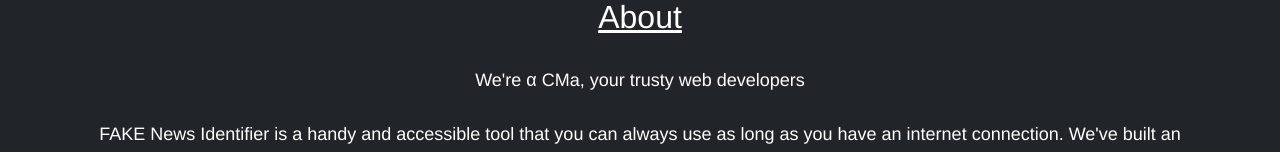
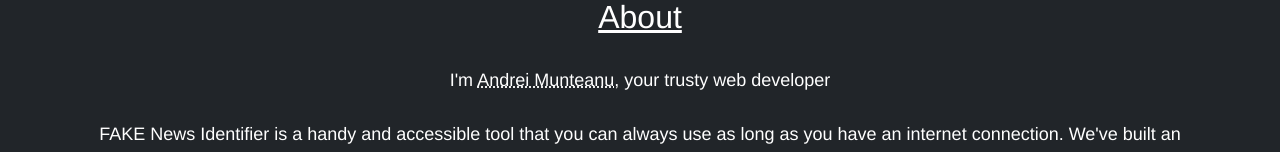
Before and after one commit to Pcarioca/Fake-News-Identifier2, a plain HTML site: page about.html in a window 1280 px wide. Shown: the part 462-614 px from the top of the page. Drawn offline with nearby package versions, Linux system fonts and the light colour scheme.

Commit message:
Update about.html

```diff
--- a/about.html
+++ b/about.html
@@ -92,7 +92,7 @@
         </div>
         <div class="row">
             <div class="col bout">
-                We're α CMa, your trusty web developers <br> <br>
+                I'm <a target='_blank' href="https://pcarioca.github.io">Andrei Munteanu</a>, your trusty web developer <br> <br>
                 FAKE News Identifier is a handy and accessible tool that you can always use as long as you have an
                 internet connection. We've built an innovative website, the FAKE news identifier, which aggregates user
                 ratings and informs you when the site is untruthworthy. This web application was made for <a
```
